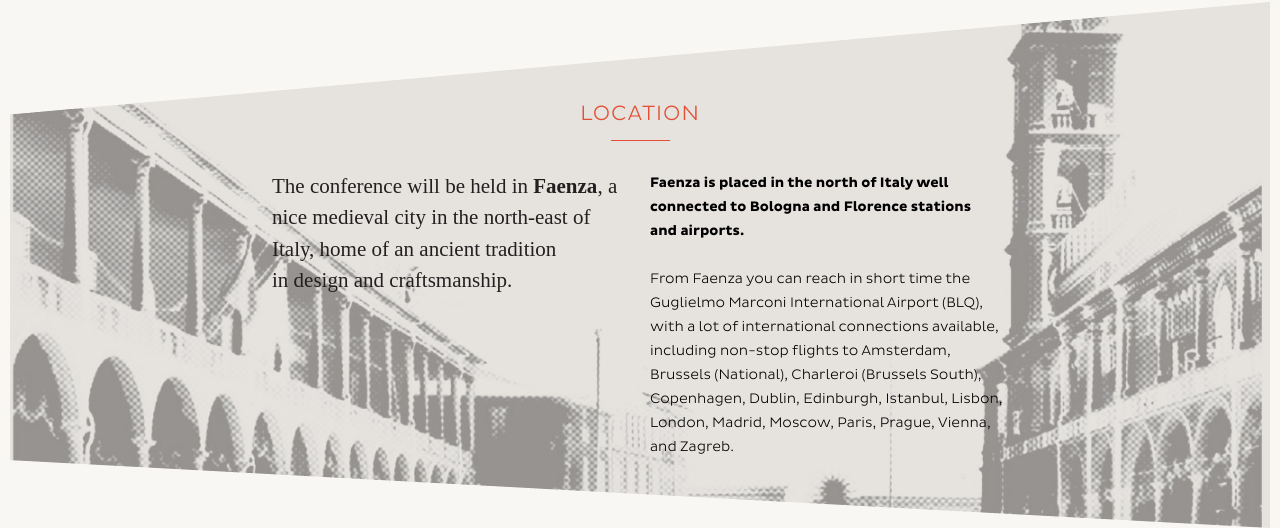
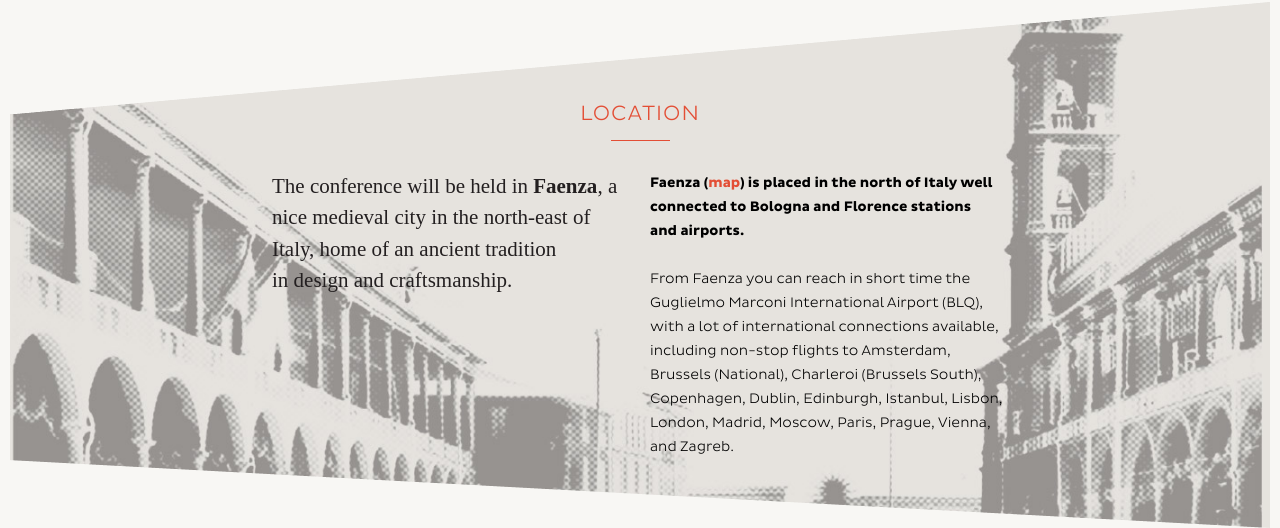
Before and after one commit to GrUSP/2013.kerning.it, a PHP site: page / in a window 1280 px wide. Shown: the part 1631-2159 px from the top of the page. Run offline with PHP 8.4, Linux system fonts and the light colour scheme; some libraries are stand-ins or nearby versions.

Commit message:
Minor css fixes

```diff
--- a/css/style.css
+++ b/css/style.css
@@ -173,6 +173,13 @@ body:after {
 }
 * {
   box-sizing: border-box;
+}
+a {
+  color: #e34e35;
+  text-decoration: none;
+}
+a:hover {
+  color: #302c2d;
 }
 b {
   font-family: PlutoSansBold, sans-serif;
@@ -381,6 +388,9 @@ body .grid {
   color: #ffffff;
   text-decoration: none;
 }
+#contact a:hover {
+  color: #74676a;
+}
 #contact .social a {
   display: block;
 }
@@ -569,6 +579,9 @@ body .grid {
 #venue-abstract .col a {
   color: #e34e35;
   text-decoration: none;
+}
+#venue-abstract .col a:hover {
+  color: #302c2d;
 }
 #venue-abstract .col:first-child {
   text-align: center;
--- a/index.html
+++ b/index.html
@@ -125,7 +125,7 @@
 				</p>
 
 				<p class="col">
-					<b>Faenza is placed in the north of Italy well connected to Bologna and Florence stations and&nbsp;airports.</b>
+					<b>Faenza (<a href="http://goo.gl/maps/nQILb">map</a>) is placed in the north of Italy well connected to Bologna and Florence stations and&nbsp;airports.</b>
 					<br></br>
 					From Faenza you can reach in short time the Guglielmo Marconi International Airport (BLQ), with a lot of international connections available, including non-stop flights to Amsterdam, Brussels (National), Charleroi (Brussels South), Copenhagen, Dublin, Edinburgh, Istanbul, Lisbon, London, Madrid, Moscow, Paris, Prague, Vienna,
 					and&nbsp;Zagreb.</b>
--- a/less/style.less
+++ b/less/style.less
@@ -71,6 +71,14 @@
 	font-style: italic;
 	font-size:@fs;
   	line-height:@lh;
+}
+
+a {
+	color: @orange;
+	text-decoration: none;
+	&:hover{
+		color:@brown;
+	}
 }
 
 b {
@@ -279,7 +287,9 @@ body {
 	a {
 		color: @white;
 		text-decoration: none;
-
+		&:hover{
+			color: lighten(@black,30);
+		}
 	}
 
 	.social {
@@ -441,6 +451,9 @@ body {
 		a {
 			color: @orange;
 			text-decoration: none;
+			&:hover{
+				color: @brown;
+			}
 		}
 		&:first-child {
 			text-align:center;
@@ -556,6 +569,8 @@ body {
 			text-align: left;
 			padding: 0 10px;
 		}
+
+
 
 	}
 
```
